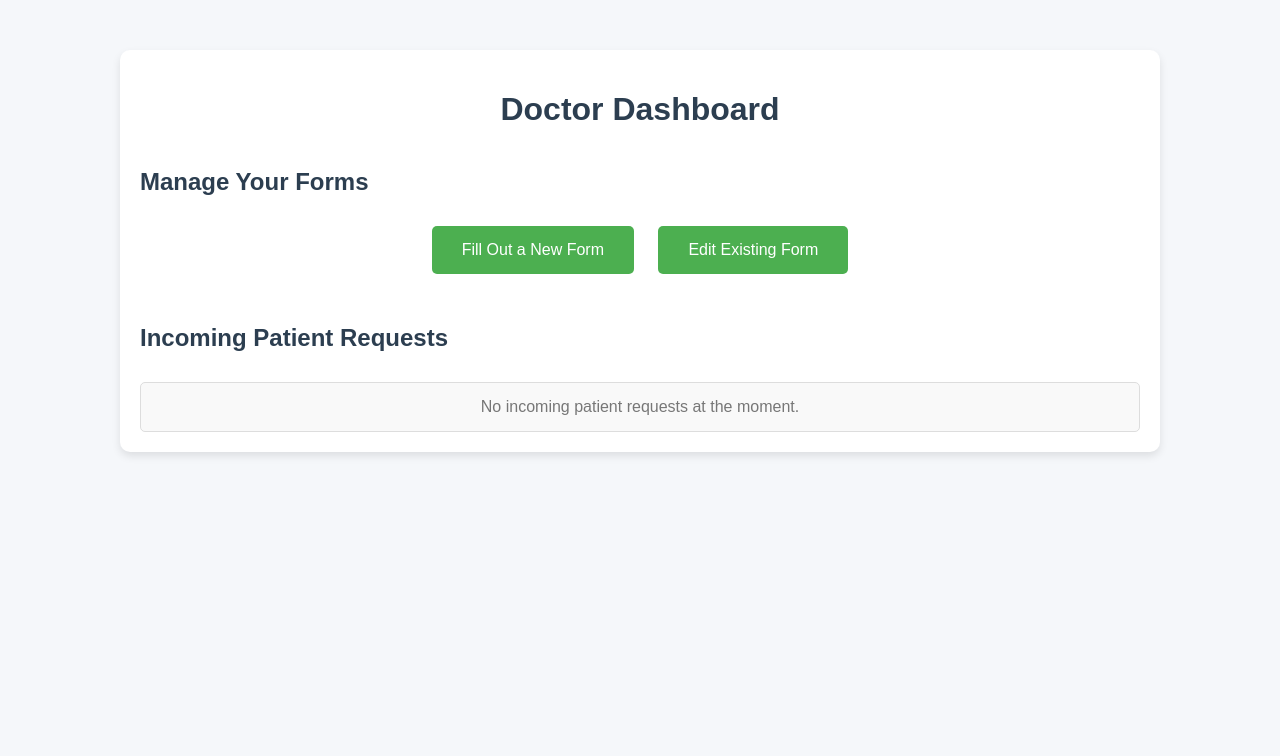
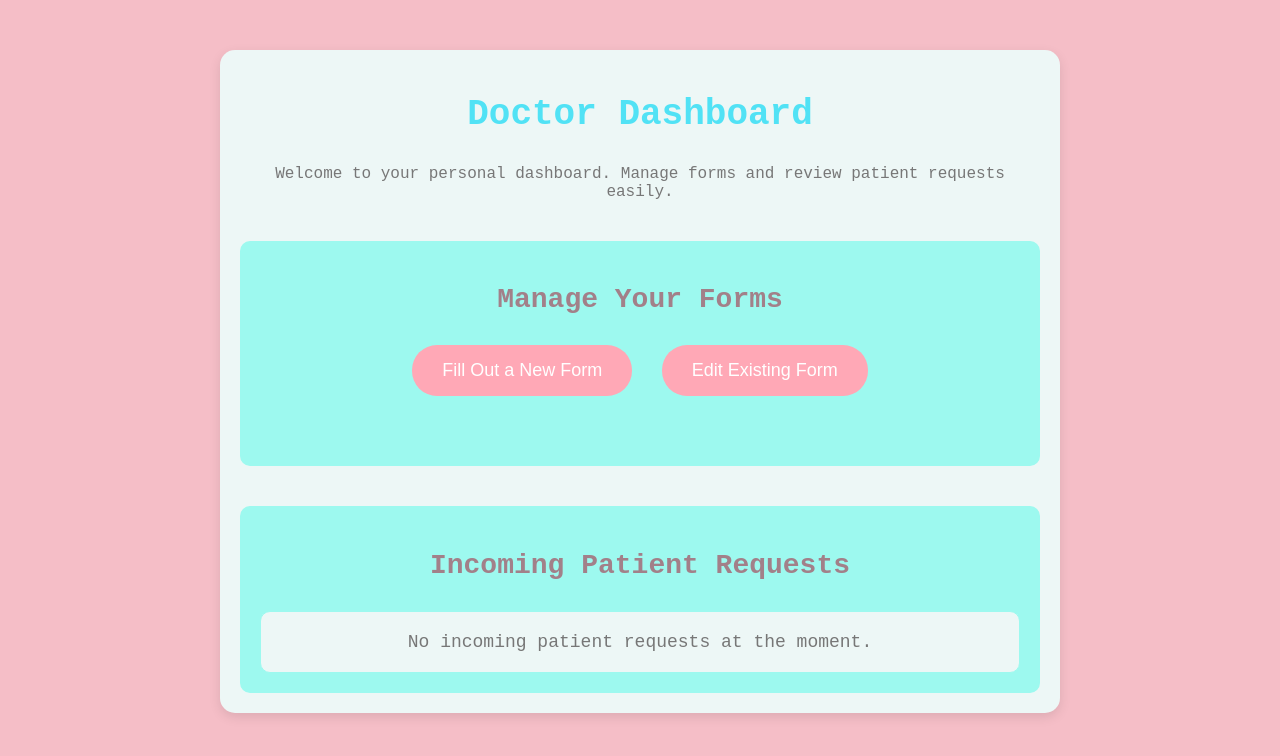
Before and after one commit to zkaiser3/Code-ADA-2024, a Flask app: page /doctor in a window 1280 px wide. Shown: the top 756 px of the page. Run offline with Flask 3, Linux system fonts and the light colour scheme.

Commit message:
changed doctor dashboard color scheme

```diff
--- a/templates/doctor.html
+++ b/templates/doctor.html
@@ -6,36 +6,42 @@
     <title>Doctor Dashboard</title>
     <style>
         body {
-            font-family: Arial, sans-serif;
+            font-family: 'Courier New', Courier, monospace;
             margin: 0;
             padding: 0;
-            background-color: #f5f7fa;
+            background-color: #f5bec7;
             color: #333;
         }
 
         /* Container for the main content */
         .container {
-            max-width: 1000px;
+            max-width: 800px;
             margin: 50px auto;
             padding: 20px;
-            background-color: #ffffff;
-            box-shadow: 0 4px 8px rgba(0, 0, 0, 0.1);
-            border-radius: 10px;
+            background-color: #EDF7F6;
+            box-shadow: 0 4px 12px rgba(0, 0, 0, 0.1);
+            border-radius: 15px;
         }
 
         h1 {
             text-align: center;
-            color: #2c3e50;
+            color: #51E2F5;
+            font-size: 36px;
+            margin-bottom: 30px;
         }
 
         .form-section, .patient-requests-section {
             margin-top: 40px;
+            padding: 20px;
+            background-color: #9DF9EF;
+            border-radius: 10px;
         }
 
         .form-section h2, .patient-requests-section h2 {
-            font-size: 24px;
-            color: #2c3e50;
+            font-size: 28px;
+            color: #A28089;
             margin-bottom: 20px;
+            text-align: center;
         }
 
         .form-buttons {
@@ -45,33 +51,35 @@
 
         button {
             padding: 15px 30px;
-            font-size: 16px;
+            font-size: 18px;
             margin: 10px;
             cursor: pointer;
-            background-color: #4CAF50;
+            background-color: #FFA8B6;
             color: white;
             border: none;
-            border-radius: 5px;
+            border-radius: 25px;
             transition: background-color 0.3s ease;
         }
 
         button:hover {
-            background-color: #45a049;
+            background-color: #F08A9A;
         }
 
         .patient-requests {
             margin-top: 30px;
-            background-color: #f9f9f9;
-            border: 1px solid #ddd;
-            border-radius: 5px;
-            padding: 15px;
+            background-color: #EDF7F6;
+            border: 1px solid #9DF9EF;
+            border-radius: 10px;
+            padding: 20px;
             max-height: 400px;
             overflow-y: auto;
         }
 
         .patient-request {
             padding: 15px;
-            border-bottom: 1px solid #ddd;
+            border-bottom: 1px solid #9DF9EF;
+            font-size: 18px;
+            color: #333;
         }
 
         .patient-request:last-child {
@@ -80,7 +88,15 @@
 
         .empty-message {
             text-align: center;
+            font-size: 18px;
             color: #777;
+        }
+
+        /* Add some breathing room to the page */
+        .container p {
+            text-align: center;
+            color: #777;
+            margin: 0;
         }
     </style>
 </head>
@@ -88,6 +104,7 @@
 
 <div class="container">
     <h1>Doctor Dashboard</h1>
+    <p>Welcome to your personal dashboard. Manage forms and review patient requests easily.</p>
 
     <!-- Form Section -->
     <div class="form-section">
```
